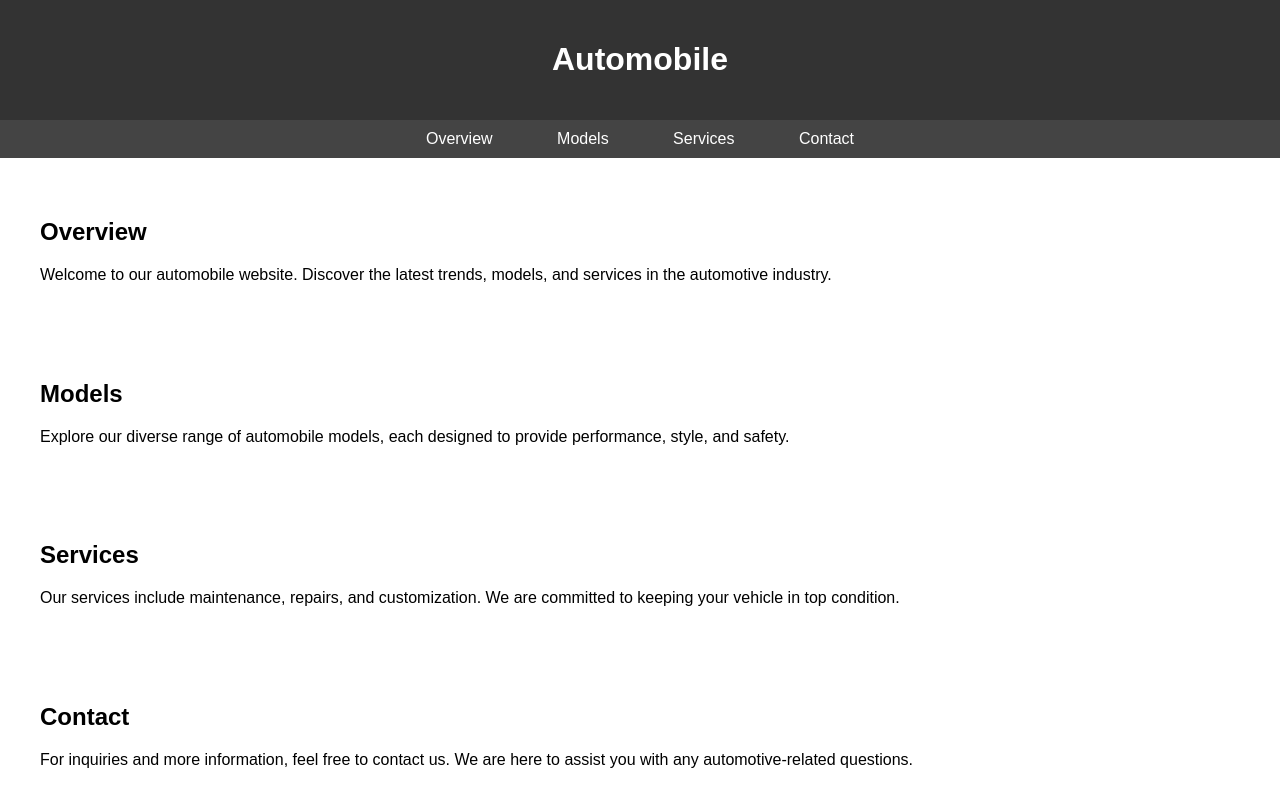
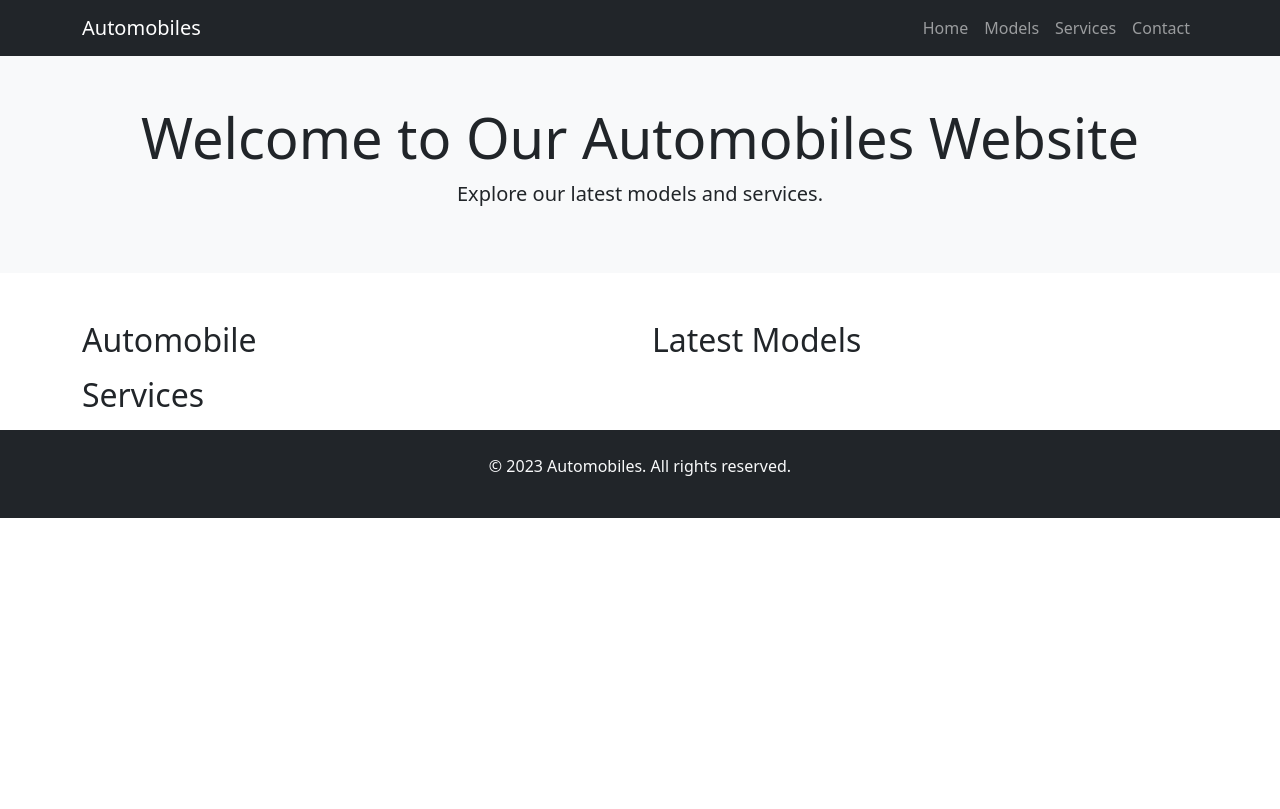
Before and after one commit to automobilelover/automobilelover.github.io, a plain HTML site: page index.html in a window 1280 px wide. Drawn offline with nearby package versions, Linux system fonts and the light colour scheme.

Commit message:
Update index.html

```diff
--- a/index.html
+++ b/index.html
@@ -2,77 +2,84 @@
 <html lang="en">
 <head>
     <meta charset="UTF-8">
-    <meta name="viewport" content="width=device-width, initial-scale=1.0">
-    <title>Automobile</title>
+    <meta name="viewport" content="width=device-width, initial-scale=1, shrink-to-fit=no">
+    <title>Automobile Website</title>
+
+    <!-- Bootstrap CSS -->
+    <link href="https://cdn.jsdelivr.net/npm/bootstrap@5.3.0/dist/css/bootstrap.min.css" rel="stylesheet">
+
+    <!-- Custom CSS -->
     <style>
         body {
-            font-family: 'Arial', sans-serif;
-            margin: 0;
-            padding: 0;
-            box-sizing: border-box;
-        }
-
-        header {
-            background-color: #333;
-            color: #fff;
-            text-align: center;
-            padding: 20px;
-        }
-
-        nav {
-            background-color: #444;
-            padding: 10px;
-            text-align: center;
-        }
-
-        nav a {
-            color: #fff;
-            text-decoration: none;
-            padding: 10px 20px;
-            margin: 0 10px;
-        }
-
-        section {
-            padding: 20px;
-            margin: 20px;
+            padding-top: 56px; /* Adjust based on your navbar height */
         }
     </style>
 </head>
 <body>
 
+    <!-- Navbar -->
+    <nav class="navbar navbar-expand-lg navbar-dark bg-dark fixed-top">
+        <div class="container">
+            <a class="navbar-brand" href="#">Automobiles</a>
+            <button class="navbar-toggler" type="button" data-bs-toggle="collapse" data-bs-target="#navbarNav" aria-controls="navbarNav" aria-expanded="false" aria-label="Toggle navigation">
+                <span class="navbar-toggler-icon"></span>
+            </button>
+            <div class="collapse navbar-collapse" id="navbarNav">
+                <ul class="navbar-nav ms-auto">
+                    <li class="nav-item">
+                        <a class="nav-link" href="#home">Home</a>
+                    </li>
+                    <li class="nav-item">
+                        <a class="nav-link" href="#model">Models</a>
+                    </li>
+                    <li class="nav-item">
+                        <a class="nav-link" href="#services">Services</a>
+                    </li>
+                    <li class="nav-item">
+                        <a class="nav-link" href="#contact">Contact</a>
+                    </li>
+                </ul>
+            </div>
+        </div>
+    </nav>
+
     <!-- Hero Section -->
-    <header>
-        <h1>Automobile</h1>
+    <header class="bg-light text-center py-5">
+        <div class="container">
+            <h1 class="display-4">Welcome to Our Automobiles Website</h1>
+            <p class="lead">Explore our latest models and services.</p>
+        </div>
     </header>
 
-    <!-- Navigation Bar -->
-    <nav>
-        <a href="#overview">Overview</a>
-        <a href="#models">Models</a>
-        <a href="#services">Services</a>
-        <a href="#contact">Contact</a>
-    </nav>
+    <!-- Main Content -->
+    <div class="container mt-5">
+        <div class="row">
+            <div class="col-md-6" id="home">
+                <h2>Automobile</h2>
+                <p> <!-- Your home page content here --> </p>
+            </div>
+            <div class="col-md-6" id="model">
+                <h2>Latest Models</h2>
+                <p> <!-- Your models page content here --> </p>
+            </div>
+        </div>
 
-    <!-- Main Content -->
-    <section id="overview">
-        <h2>Overview</h2>
-        <p>Welcome to our automobile website. Discover the latest trends, models, and services in the automotive industry.</p>
-    </section>
+        <div class="row">
+            <div class="col-md-6">
+                <h2>Services</h2>
+                <p> <!-- Your services page content here --> </p>
+            </div>
+        </div>
+    </div>
 
-    <section id="models">
-        <h2>Models</h2>
-        <p>Explore our diverse range of automobile models, each designed to provide performance, style, and safety.</p>
-    </section>
+    <!-- Footer -->
+    <footer class="bg-dark text-light py-4">
+        <div class="container text-center">
+            <p>&copy; 2023 Automobiles. All rights reserved.</p>
+        </div>
+    </footer>
 
-    <section id="services">
-        <h2>Services</h2>
-        <p>Our services include maintenance, repairs, and customization. We are committed to keeping your vehicle in top condition.</p>
-    </section>
-
-    <section id="contact">
-        <h2>Contact</h2>
-        <p>For inquiries and more information, feel free to contact us. We are here to assist you with any automotive-related questions.</p>
-    </section>
-
+    <!-- Bootstrap JS and dependencies -->
+    <script src="https://cdn.jsdelivr.net/npm/bootstrap@5.3.0/dist/js/bootstrap.bundle.min.js"></script>
 </body>
 </html>
```
